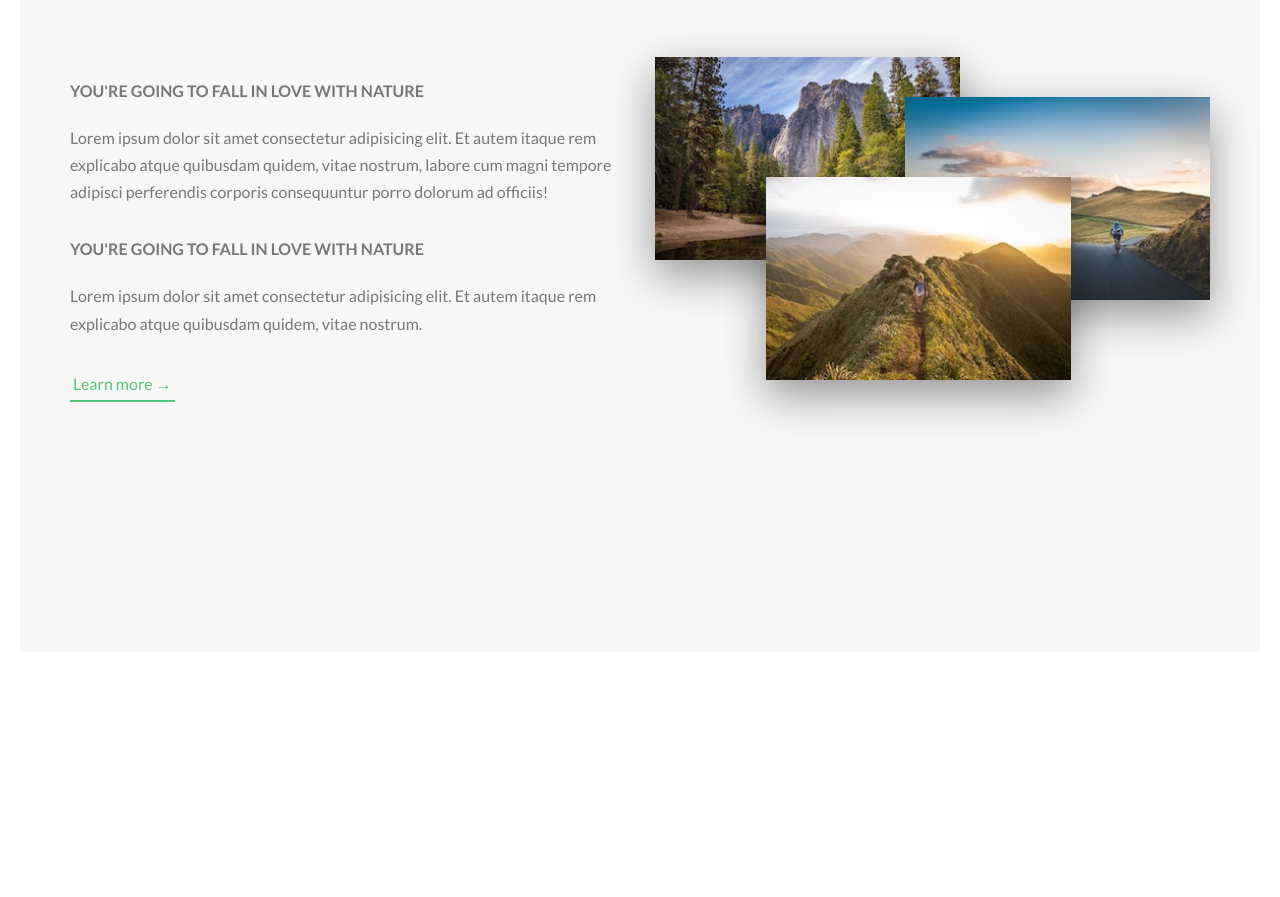
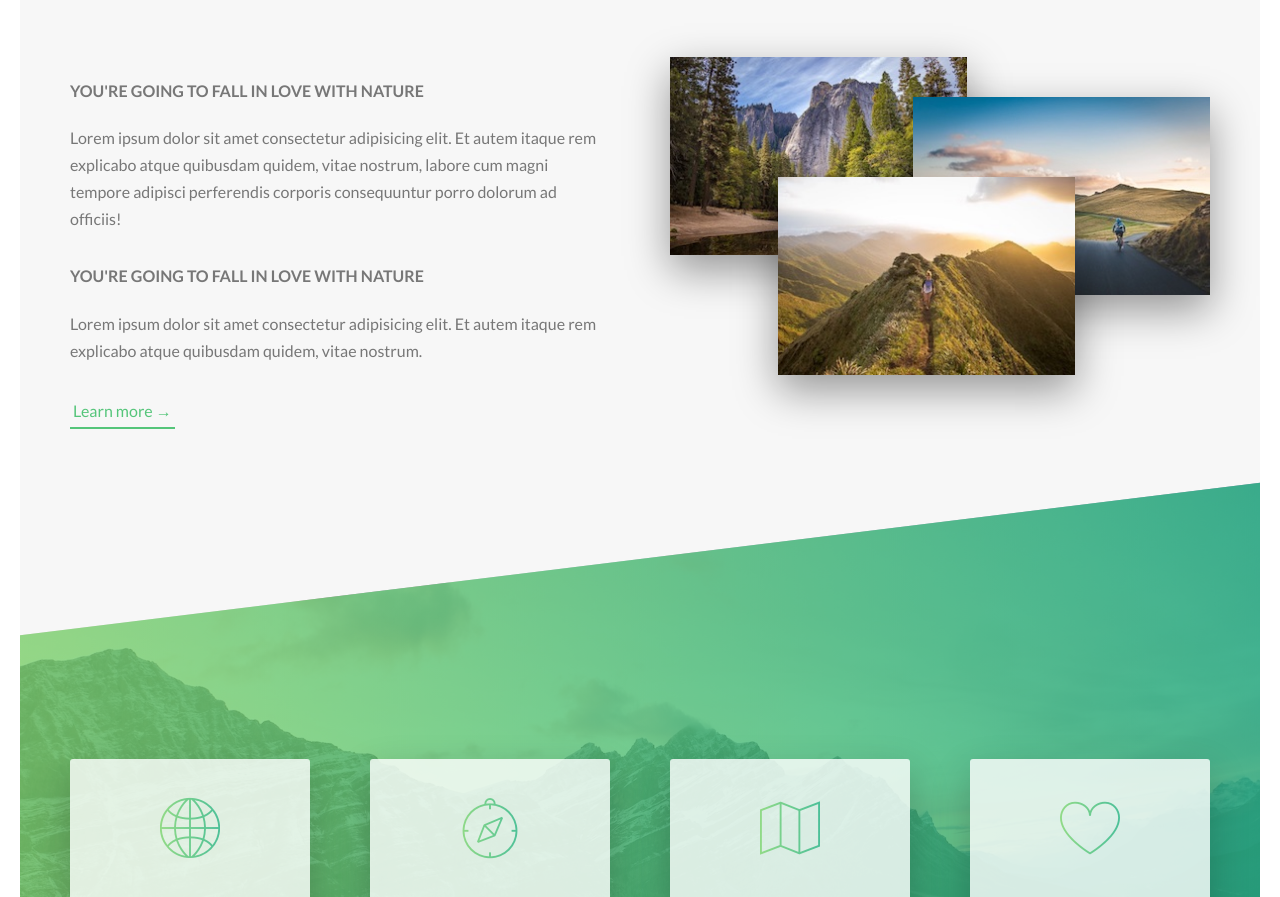
Before and after one commit to shohangithub/toursbd, a website: page index.html in a window 1280 px wide. Shown: the part 933-1830 px from the top of the page. Before the commit the page ends 1605 px from the top, so only its background shows below. Drawn offline with Linux system fonts and the light colour scheme.

Commit message:
complete features section

```diff
--- /dev/null
+++ b/css/icon-font.css
@@ -0,0 +1,445 @@
+@charset "UTF-8";
+
+@font-face {
+  font-family: "linea-basic-10";
+  src:url("fonts/linea-basic-10.eot");
+  src:url("fonts/linea-basic-10.eot?#iefix") format("embedded-opentype"),
+    url("fonts/linea-basic-10.woff") format("woff"),
+    url("fonts/linea-basic-10.ttf") format("truetype"),
+    url("fonts/linea-basic-10.svg#linea-basic-10") format("svg");
+  font-weight: normal;
+  font-style: normal;
+
+}
+
+[data-icon]:before {
+  font-family: "linea-basic-10" !important;
+  content: attr(data-icon);
+  font-style: normal !important;
+  font-weight: normal !important;
+  font-variant: normal !important;
+  text-transform: none !important;
+  speak: none;
+  line-height: 1;
+  -webkit-font-smoothing: antialiased;
+  -moz-osx-font-smoothing: grayscale;
+}
+
+[class^="icon-"]:before,
+[class*=" icon-"]:before {
+  font-family: "linea-basic-10" !important;
+  font-style: normal !important;
+  font-weight: normal !important;
+  font-variant: normal !important;
+  text-transform: none !important;
+  speak: none;
+  line-height: 1;
+  -webkit-font-smoothing: antialiased;
+  -moz-osx-font-smoothing: grayscale;
+}
+
+.icon-basic-accelerator:before {
+  content: "a";
+}
+.icon-basic-alarm:before {
+  content: "b";
+}
+.icon-basic-anchor:before {
+  content: "c";
+}
+.icon-basic-anticlockwise:before {
+  content: "d";
+}
+.icon-basic-archive:before {
+  content: "e";
+}
+.icon-basic-archive-full:before {
+  content: "f";
+}
+.icon-basic-ban:before {
+  content: "g";
+}
+.icon-basic-battery-charge:before {
+  content: "h";
+}
+.icon-basic-battery-empty:before {
+  content: "i";
+}
+.icon-basic-battery-full:before {
+  content: "j";
+}
+.icon-basic-battery-half:before {
+  content: "k";
+}
+.icon-basic-bolt:before {
+  content: "l";
+}
+.icon-basic-book:before {
+  content: "m";
+}
+.icon-basic-book-pen:before {
+  content: "n";
+}
+.icon-basic-book-pencil:before {
+  content: "o";
+}
+.icon-basic-bookmark:before {
+  content: "p";
+}
+.icon-basic-calculator:before {
+  content: "q";
+}
+.icon-basic-calendar:before {
+  content: "r";
+}
+.icon-basic-cards-diamonds:before {
+  content: "s";
+}
+.icon-basic-cards-hearts:before {
+  content: "t";
+}
+.icon-basic-case:before {
+  content: "u";
+}
+.icon-basic-chronometer:before {
+  content: "v";
+}
+.icon-basic-clessidre:before {
+  content: "w";
+}
+.icon-basic-clock:before {
+  content: "x";
+}
+.icon-basic-clockwise:before {
+  content: "y";
+}
+.icon-basic-cloud:before {
+  content: "z";
+}
+.icon-basic-clubs:before {
+  content: "A";
+}
+.icon-basic-compass:before {
+  content: "B";
+}
+.icon-basic-cup:before {
+  content: "C";
+}
+.icon-basic-diamonds:before {
+  content: "D";
+}
+.icon-basic-display:before {
+  content: "E";
+}
+.icon-basic-download:before {
+  content: "F";
+}
+.icon-basic-exclamation:before {
+  content: "G";
+}
+.icon-basic-eye:before {
+  content: "H";
+}
+.icon-basic-eye-closed:before {
+  content: "I";
+}
+.icon-basic-female:before {
+  content: "J";
+}
+.icon-basic-flag1:before {
+  content: "K";
+}
+.icon-basic-flag2:before {
+  content: "L";
+}
+.icon-basic-floppydisk:before {
+  content: "M";
+}
+.icon-basic-folder:before {
+  content: "N";
+}
+.icon-basic-folder-multiple:before {
+  content: "O";
+}
+.icon-basic-gear:before {
+  content: "P";
+}
+.icon-basic-geolocalize-01:before {
+  content: "Q";
+}
+.icon-basic-geolocalize-05:before {
+  content: "R";
+}
+.icon-basic-globe:before {
+  content: "S";
+}
+.icon-basic-gunsight:before {
+  content: "T";
+}
+.icon-basic-hammer:before {
+  content: "U";
+}
+.icon-basic-headset:before {
+  content: "V";
+}
+.icon-basic-heart:before {
+  content: "W";
+}
+.icon-basic-heart-broken:before {
+  content: "X";
+}
+.icon-basic-helm:before {
+  content: "Y";
+}
+.icon-basic-home:before {
+  content: "Z";
+}
+.icon-basic-info:before {
+  content: "0";
+}
+.icon-basic-ipod:before {
+  content: "1";
+}
+.icon-basic-joypad:before {
+  content: "2";
+}
+.icon-basic-key:before {
+  content: "3";
+}
+.icon-basic-keyboard:before {
+  content: "4";
+}
+.icon-basic-laptop:before {
+  content: "5";
+}
+.icon-basic-life-buoy:before {
+  content: "6";
+}
+.icon-basic-lightbulb:before {
+  content: "7";
+}
+.icon-basic-link:before {
+  content: "8";
+}
+.icon-basic-lock:before {
+  content: "9";
+}
+.icon-basic-lock-open:before {
+  content: "!";
+}
+.icon-basic-magic-mouse:before {
+  content: "\"";
+}
+.icon-basic-magnifier:before {
+  content: "#";
+}
+.icon-basic-magnifier-minus:before {
+  content: "$";
+}
+.icon-basic-magnifier-plus:before {
+  content: "%";
+}
+.icon-basic-mail:before {
+  content: "&";
+}
+.icon-basic-mail-multiple:before {
+  content: "'";
+}
+.icon-basic-mail-open:before {
+  content: "(";
+}
+.icon-basic-mail-open-text:before {
+  content: ")";
+}
+.icon-basic-male:before {
+  content: "*";
+}
+.icon-basic-map:before {
+  content: "+";
+}
+.icon-basic-message:before {
+  content: ",";
+}
+.icon-basic-message-multiple:before {
+  content: "-";
+}
+.icon-basic-message-txt:before {
+  content: ".";
+}
+.icon-basic-mixer2:before {
+  content: "/";
+}
+.icon-basic-mouse:before {
+  content: ":";
+}
+.icon-basic-notebook:before {
+  content: ";";
+}
+.icon-basic-notebook-pen:before {
+  content: "<";
+}
+.icon-basic-notebook-pencil:before {
+  content: "=";
+}
+.icon-basic-paperplane:before {
+  content: ">";
+}
+.icon-basic-pencil-ruler:before {
+  content: "?";
+}
+.icon-basic-pencil-ruler-pen:before {
+  content: "@";
+}
+.icon-basic-photo:before {
+  content: "[";
+}
+.icon-basic-picture:before {
+  content: "]";
+}
+.icon-basic-picture-multiple:before {
+  content: "^";
+}
+.icon-basic-pin1:before {
+  content: "_";
+}
+.icon-basic-pin2:before {
+  content: "`";
+}
+.icon-basic-postcard:before {
+  content: "{";
+}
+.icon-basic-postcard-multiple:before {
+  content: "|";
+}
+.icon-basic-printer:before {
+  content: "}";
+}
+.icon-basic-question:before {
+  content: "~";
+}
+.icon-basic-rss:before {
+  content: "\\";
+}
+.icon-basic-server:before {
+  content: "\e000";
+}
+.icon-basic-server2:before {
+  content: "\e001";
+}
+.icon-basic-server-cloud:before {
+  content: "\e002";
+}
+.icon-basic-server-download:before {
+  content: "\e003";
+}
+.icon-basic-server-upload:before {
+  content: "\e004";
+}
+.icon-basic-settings:before {
+  content: "\e005";
+}
+.icon-basic-share:before {
+  content: "\e006";
+}
+.icon-basic-sheet:before {
+  content: "\e007";
+}
+.icon-basic-sheet-multiple:before {
+  content: "\e008";
+}
+.icon-basic-sheet-pen:before {
+  content: "\e009";
+}
+.icon-basic-sheet-pencil:before {
+  content: "\e00a";
+}
+.icon-basic-sheet-txt:before {
+  content: "\e00b";
+}
+.icon-basic-signs:before {
+  content: "\e00c";
+}
+.icon-basic-smartphone:before {
+  content: "\e00d";
+}
+.icon-basic-spades:before {
+  content: "\e00e";
+}
+.icon-basic-spread:before {
+  content: "\e00f";
+}
+.icon-basic-spread-bookmark:before {
+  content: "\e010";
+}
+.icon-basic-spread-text:before {
+  content: "\e011";
+}
+.icon-basic-spread-text-bookmark:before {
+  content: "\e012";
+}
+.icon-basic-star:before {
+  content: "\e013";
+}
+.icon-basic-tablet:before {
+  content: "\e014";
+}
+.icon-basic-target:before {
+  content: "\e015";
+}
+.icon-basic-todo:before {
+  content: "\e016";
+}
+.icon-basic-todo-pen:before {
+  content: "\e017";
+}
+.icon-basic-todo-pencil:before {
+  content: "\e018";
+}
+.icon-basic-todo-txt:before {
+  content: "\e019";
+}
+.icon-basic-todolist-pen:before {
+  content: "\e01a";
+}
+.icon-basic-todolist-pencil:before {
+  content: "\e01b";
+}
+.icon-basic-trashcan:before {
+  content: "\e01c";
+}
+.icon-basic-trashcan-full:before {
+  content: "\e01d";
+}
+.icon-basic-trashcan-refresh:before {
+  content: "\e01e";
+}
+.icon-basic-trashcan-remove:before {
+  content: "\e01f";
+}
+.icon-basic-upload:before {
+  content: "\e020";
+}
+.icon-basic-usb:before {
+  content: "\e021";
+}
+.icon-basic-video:before {
+  content: "\e022";
+}
+.icon-basic-watch:before {
+  content: "\e023";
+}
+.icon-basic-webpage:before {
+  content: "\e024";
+}
+.icon-basic-webpage-img-txt:before {
+  content: "\e025";
+}
+.icon-basic-webpage-multiple:before {
+  content: "\e026";
+}
+.icon-basic-webpage-txt:before {
+  content: "\e027";
+}
+.icon-basic-world:before {
+  content: "\e028";
+}
--- a/index.html
+++ b/index.html
@@ -8,6 +8,7 @@
 
     <link href="https://fonts.googleapis.com/css?family=Lato:100,300,400,700,900" rel="stylesheet">
 
+    <link rel="stylesheet" href="css/icon-font.css">
     <link rel="stylesheet" href="css/style.css">
     <link rel="shortcut icon" type="image/png" href="img/favicon.png">
 
@@ -62,6 +63,57 @@
                     </div>
                 </div>
             </div>
+        </section>
+
+        <section class="section-features">
+
+            <div class="row">
+                <div class="col-1-of-4">
+                    <div class="feature-box">
+                        <i class="feature-box__icon icon-basic-world"></i>
+                        <h3 class="heading-tertiary mb-sm">Explore the world</h3>
+                        <p class="feature-box__text">
+                            Lorem ipsum dolor sit amet consectetur adipisicing elit. Et autem itaque rem explicabo atque
+                            quibusdam quidem, adipisci perferendis corporis
+                            consequuntur.
+                        </p>
+                    </div>
+                </div>
+                <div class="col-1-of-4">
+                    <div class="feature-box">
+                        <i class="feature-box__icon icon-basic-compass"></i>
+                        <h3 class="heading-tertiary mb-sm">Explore the world</h3>
+                        <p class="feature-box__text">
+                            Lorem ipsum dolor sit amet consectetur adipisicing elit. Et autem itaque rem explicabo atque
+                            quibusdam quidem, adipisci perferendis corporis
+                            consequuntur.
+                        </p>
+                    </div>
+                </div>
+                <div class="col-1-of-4">
+                    <div class="feature-box">
+                        <i class="feature-box__icon icon-basic-map"></i>
+                        <h3 class="heading-tertiary mb-sm">Meet nature</h3>
+                        <p class="feature-box__text">
+                            Lorem ipsum dolor sit amet consectetur adipisicing elit. Et autem itaque rem explicabo atque
+                            quibusdam quidem, adipisci perferendis corporis
+                            consequuntur.
+                        </p>
+                    </div>
+                </div>
+                <div class="col-1-of-4">
+                    <div class="feature-box">
+                        <i class="feature-box__icon icon-basic-heart"></i>
+                        <h3 class="heading-tertiary mb-sm">Live a healthier life </h3>
+                        <p class="feature-box__text">
+                            Lorem ipsum dolor sit amet consectetur adipisicing elit. Et autem itaque rem explicabo atque
+                            quibusdam quidem, adipisci perferendis corporis
+                            consequuntur.
+                        </p>
+                    </div>
+                </div>
+            </div>
+
         </section>
     </main>
 
--- a/sass/abstracts/_variables.scss
+++ b/sass/abstracts/_variables.scss
@@ -17,4 +17,4 @@ $default-font-size: 1.6rem;
 //GRID
 $grid-width: 114rem;
 $gutter-vertical: 8rem;
-$gutter-horizontal: 3rem;
+$gutter-horizontal: 6rem;
--- /dev/null
+++ b/sass/components/_featureBox.scss
@@ -0,0 +1,23 @@
+.feature-box {
+    background-color: rgba($color-white, .8);
+    font-size: 1.5rem;
+    padding: 2.5rem;
+    text-align: center;
+    border-radius: 3px;
+    box-shadow: 0 1.5rem 4rem rgba($color-black, .2);
+    transition: all .3s;
+
+
+    &__icon {
+        font-size: 6rem;
+        margin-bottom: .5rem;
+        display: inline-block;
+        color: transparent;
+        background-image: linear-gradient(to right, rgba($color-primary-light, .8), rgba($color-primary-dark, .8));
+        -webkit-background-clip: text;
+    }
+
+    &:hover {
+        transform: translateY(-1.5rem) scale(1.03);
+    }
+}
--- a/sass/main.scss
+++ b/sass/main.scss
@@ -12,6 +12,7 @@
 
 @import 'components/button';
 @import 'components/compositon';
+@import 'components/featureBox';
 
 @import 'layout/header';
 @import 'layout/grid';
--- a/sass/pages/_home.scss
+++ b/sass/pages/_home.scss
@@ -3,3 +3,18 @@
     padding: 25rem 0;
     margin-top: -20vh;
 }
+
+.section-features {
+    padding: 20rem 0;
+    background-image: linear-gradient(to right,
+            rgba($color-primary-light, 0.8),
+            rgba($color-primary-dark, 0.8)), url(../../img/nat-4.jpg);
+    margin-top: -15vh;
+    background-size: cover;
+    transform: skewY(-7deg);
+
+    & > * {
+        transform: skewY(7deg);
+    }
+
+}
```
Also changed, not shown: css/fonts/linea-basic-10.ttf (added), css/fonts/linea-basic-10.woff (added), css/style.css, 2 other files.
